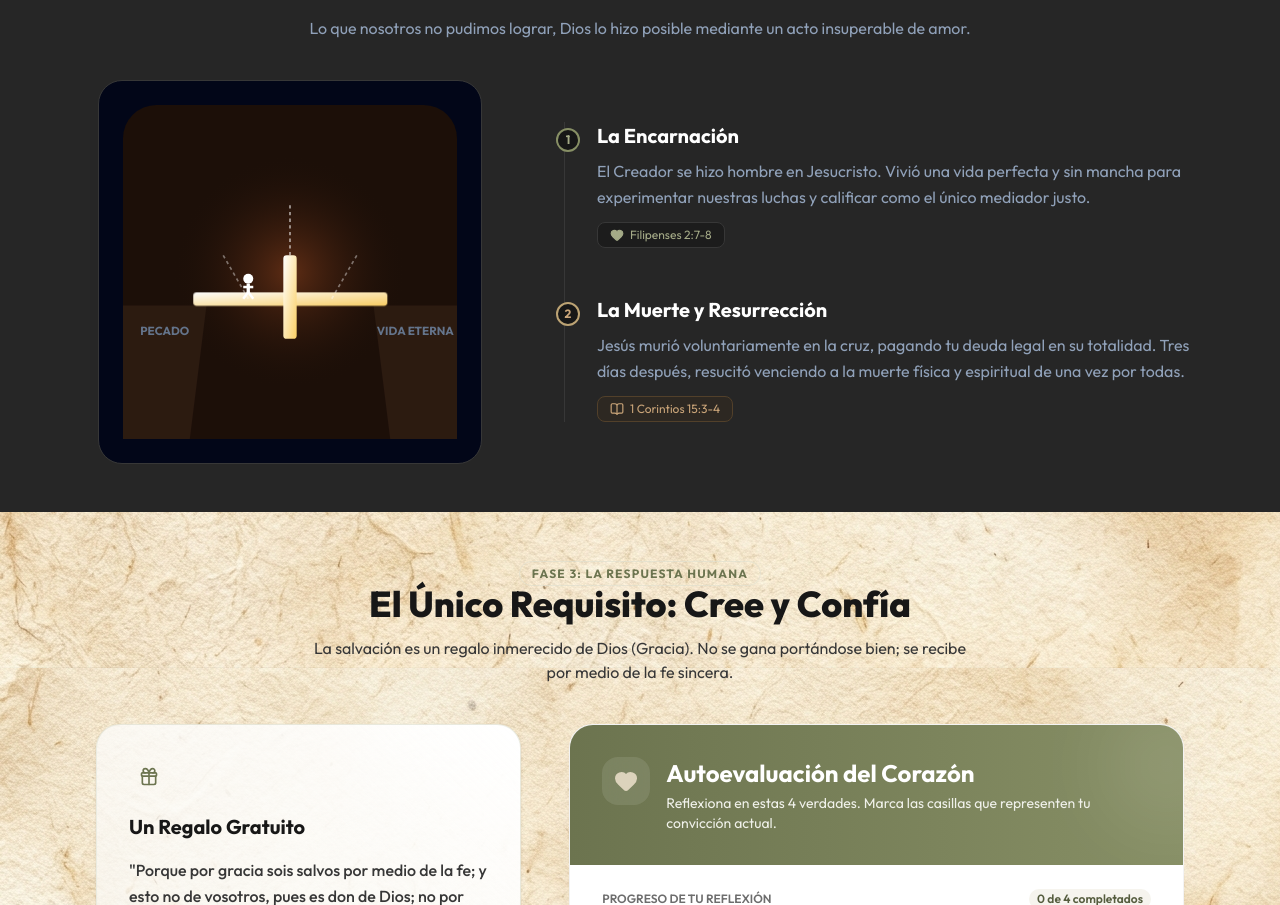
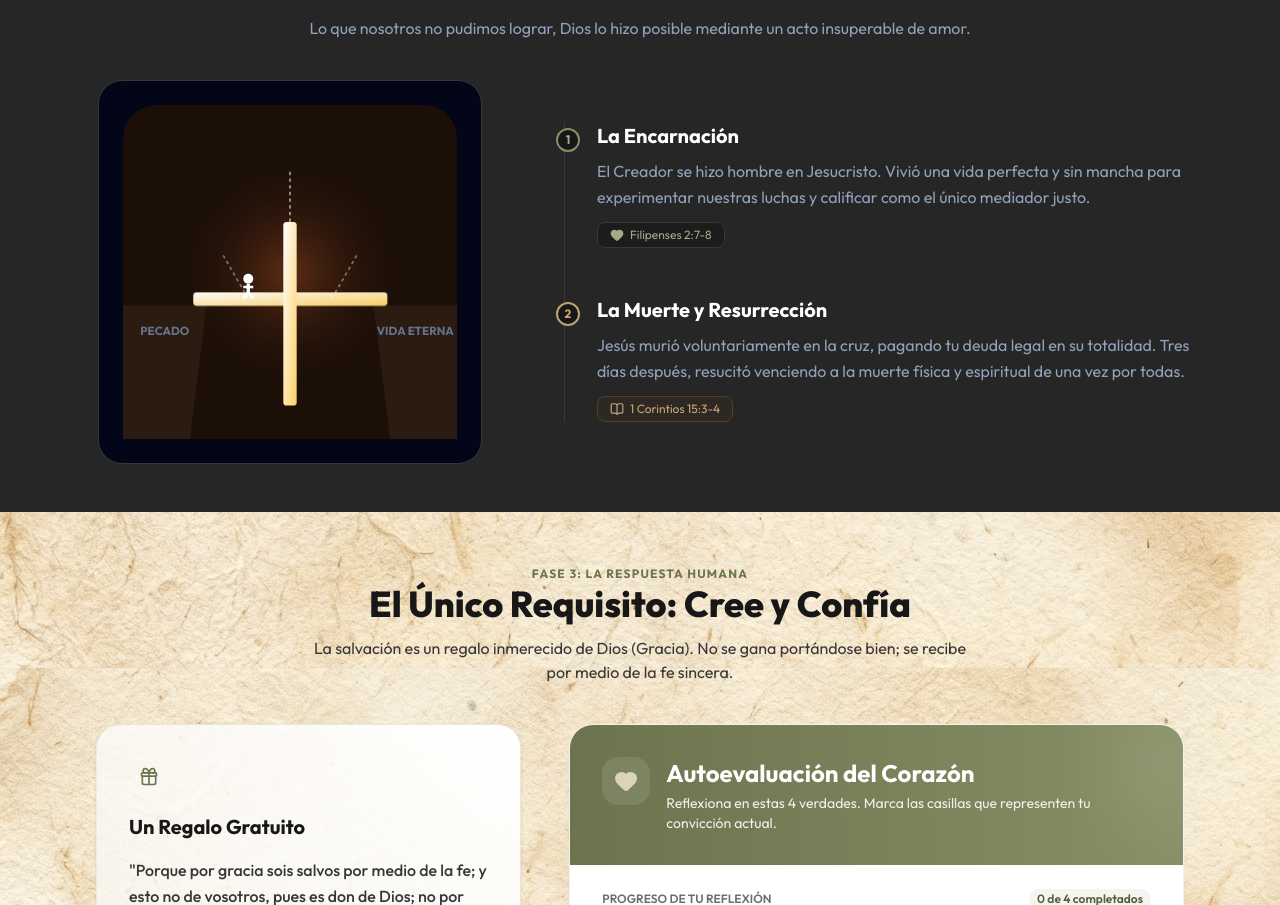
Before and after one commit to elizabeth29lee-lab/iglesia-manantial, a React (Vite) app: page / in a window 1280 px wide. Shown: the part 1636-2541 px from the top of the page. Built offline with nearby package versions, Linux system fonts and the light colour scheme.

Commit message:
Redesign Cross in Section 2 SVG to look like a traditional Latin Cross

```diff
--- a/src/App.jsx
+++ b/src/App.jsx
@@ -278,11 +278,11 @@ export default function App() {
                   {/* Cross Bridge spanning cliffs */}
                   {/* Horiz bar */}
                   <rect x="42" y="112" width="116" height="8" rx="2" fill="url(#crossGlow)" className="animate-pulse-subtle" />
-                  {/* Vert bar */}
-                  <rect x="96" y="90" width="8" height="50" rx="2" fill="url(#crossGlow)" />
+                  {/* Vert post (stretched to form a Latin Cross) */}
+                  <rect x="96" y="70" width="8" height="110" rx="2" fill="url(#crossGlow)" />
 
                   {/* Light beams */}
-                  <line x1="100" y1="90" x2="100" y2="60" stroke="#fff" strokeWidth="1" strokeDasharray="2,2" opacity="0.6" />
+                  <line x1="100" y1="70" x2="100" y2="40" stroke="#fff" strokeWidth="1" strokeDasharray="2,2" opacity="0.6" />
                   <line x1="75" y1="116" x2="60" y2="90" stroke="#fff" strokeWidth="1" strokeDasharray="2,2" opacity="0.4" />
                   <line x1="125" y1="116" x2="140" y2="90" stroke="#fff" strokeWidth="1" strokeDasharray="2,2" opacity="0.4" />
 
```
